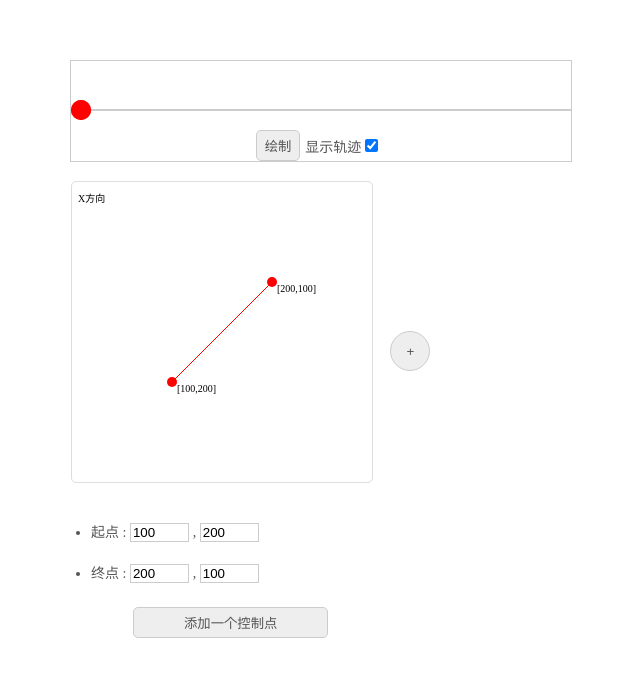
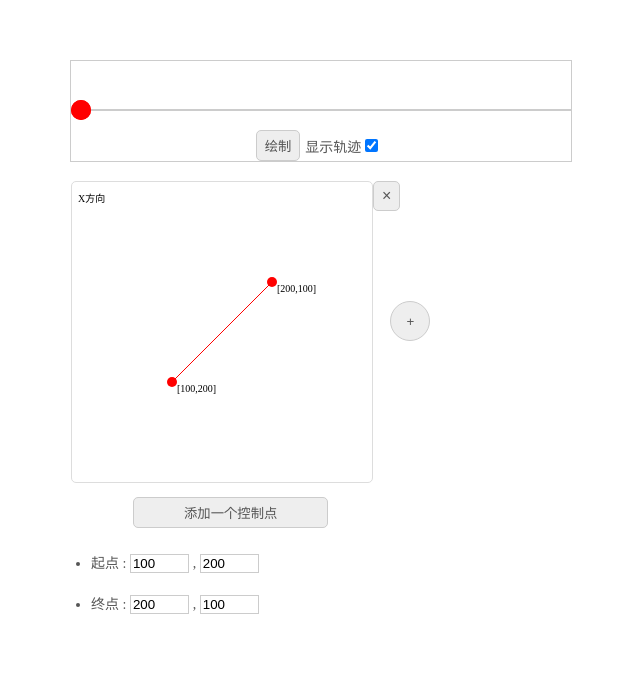
Before and after one commit to wyj853288676/Web, a plain HTML site: page 贝塞尔曲线demo/贝塞尔.html in a window 1280 px wide. Shown: the whole page, without its empty margins (319-959 px from the left). Drawn offline with Linux system fonts and the light colour scheme.

Commit message:
贝塞尔曲线

```diff
--- a/贝塞尔曲线demo/BezierCurve.css
+++ b/贝塞尔曲线demo/BezierCurve.css
@@ -98,13 +98,18 @@ button{
     border-radius: 5px;
     color: inherit;;
 }
+.close-button{
+    position: absolute;
+    top: 0;
+    right: -10px;
+}
 button:active{
     box-shadow: 0px 5px 5px 2px rgba(0, 0, 0, 0.29) inset;
 }
 #add-btn{
     width: 3em;
     height: 3em;
-    margin-top: 150px;;
+    margin-top: 120px;;
     border-radius: 100% !important;
 }
 
@@ -126,8 +131,11 @@ button:active{
 .ball-container.transform-3d{
     transform: perspective(500px) rotateX(45deg);
 }
+.ball-container.transform-3d .ball{
+    transform: perspective(500px) rotateX(45deg) ;;
+}
 .ball-container .ball{
-    transform: perspective(500px);;
+    transform: perspective(500px)  ;;
 }
 .ball-container.transform-3d::before{
     opacity: 1;
--- a/贝塞尔曲线demo/贝塞尔.html
+++ b/贝塞尔曲线demo/贝塞尔.html
@@ -40,11 +40,17 @@ body{
         </div>
 
         <div id='curve-container'>
-            <bezier-viewer v-for='(obj,index) in dotsSet' v-if='obj.show == true'
-                :dots = 'obj.dots'
-                :title = 'obj.title'
-            >
-            </bezier-viewer>
+            <div style='position: relative;'  v-for='(obj,index) in dotsSet' v-if='obj.show == true'>
+                <bezier-viewer
+                    :dots = 'obj.dots'
+                    :title = 'obj.title'
+                >
+                </bezier-viewer>
+                <button v-show=' curveEditorNumber == (index + 1)' class='circle-button close-button' style='font-size:16px' @click='dotsSet[index].show = false'>
+                    ×
+                </button>
+            </div>
+
             <button v-show='curveEditorNumber < dotsSet.length ' id='add-btn' @click='addCurveEditor()'>+</button>
         </div>
 
@@ -76,6 +82,7 @@ body{
             </g>
         </svg>
         <div style='margin:0px 10px;display:flex;justify-content:center;align-items:flex-start;flex-wrap:wrap;padding:10px'>
+            <button @click='addDot()' style='width:70%'>添加一个控制点</button>
             <ul style='width:100%;cursor:default'>
                 <li>
                     起点 :
@@ -97,7 +104,6 @@ body{
                     <button @click='deleteDot(index)'>×</button>
                 </li>
             </ul>
-            <button @click='addDot()' style='width:70%'>添加一个控制点</button>
         </div>
     </div>
 
```
